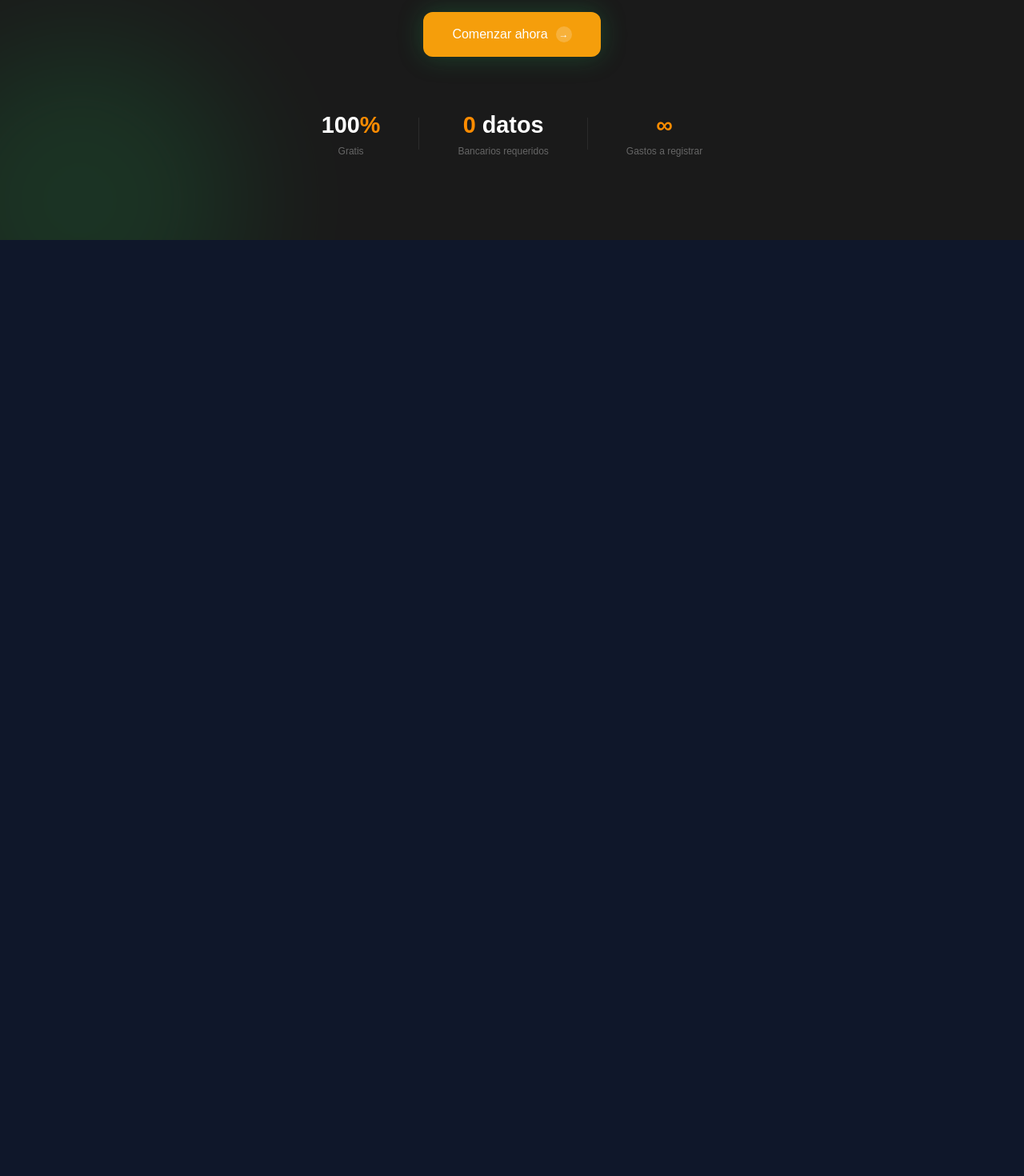
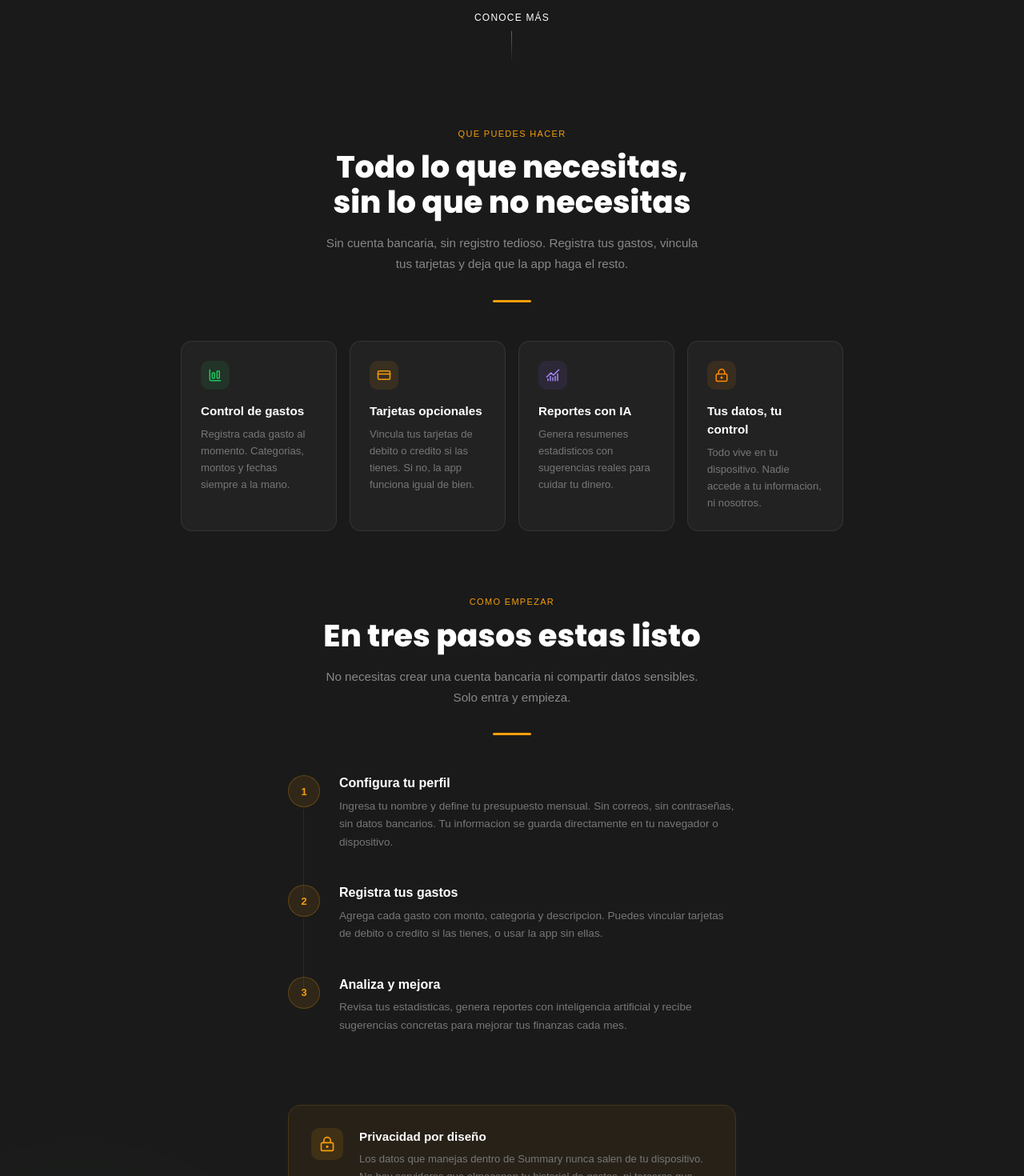
Before and after one commit to zeusCach/SummaryExpense, a React (Vite) app: page / in a window 1280 px wide. Shown: the part 500-1970 px from the top of the page at 80% size. Before the commit the page ends 800 px from the top, so only its background shows below. Built offline with nearby package versions, Linux system fonts and the light colour scheme.

Commit message:
Mejorando la estructura y diseño de la página de inicio, añadiendo secciones informativas y un indicador de scroll.

```diff
--- a/src/Home.css
+++ b/src/Home.css
@@ -10,8 +10,8 @@
     display: flex;
     flex-direction: column;
     align-items: center;
-    justify-content: center;
-    padding: 3rem 2rem;
+    justify-content: flex-start;
+    padding: 4rem 2rem 6rem;
     position: relative;
     overflow: hidden;
 }
@@ -56,6 +56,7 @@
     letter-spacing: 0.05em;
     text-transform: uppercase;
     margin-bottom: 2rem;
+    margin-top: 2rem;
     animation: fadeUp 0.6s ease both;
 }
 
@@ -104,7 +105,7 @@
     gap: 10px;
     flex-wrap: wrap;
     justify-content: center;
-    margin-bottom: 3rem;
+    margin-bottom: 2.5rem;
     animation: fadeUp 0.6s ease 0.3s both;
 }
 
@@ -135,7 +136,6 @@
     font-weight: 500;
     cursor: pointer;
     transition: transform 0.2s, box-shadow 0.2s, background 0.2s;
-    animation: fadeUp 0.6s ease 0.4s both;
     box-shadow: 0 0 32px rgba(34, 197, 94, 0.25);
 }
 
@@ -161,40 +161,39 @@
     transform: translateX(3px);
 }
 
-/* ===== Stats inferiores ===== */
-.land-stats {
+/* ===== Scroll hint ===== */
+.land-scroll-hint {
     display: flex;
+    flex-direction: column;
     align-items: center;
-    gap: 3rem;
-    margin-top: 4rem;
+    gap: 8px;
+    margin-top: 1rem;
+    color: #ffffff;
+    font-size: 0.75rem;
+    letter-spacing: 0.1em;
+    text-transform: uppercase;
     animation: fadeUp 0.6s ease 0.5s both;
 }
 
-.land-stat {
-    text-align: center;
+.land-scroll-arrow {
+    width: 1px;
+    height: 40px;
+    background: linear-gradient(to bottom, #ffffff, transparent);
+    animation: scrollPulse 2s ease-in-out infinite;
 }
 
-.land-stat-num {
-    font-family: 'Syne', sans-serif;
-    font-size: 1.8rem;
-    font-weight: 700;
-    color: #fff;
-}
+@keyframes scrollPulse {
 
-.land-stat-num span {
-    color: #ff8c00;
-}
+    0%,
+    100% {
+        opacity: 0.3;
+        transform: scaleY(1);
+    }
 
-.land-stat-label {
-    font-size: 12px;
-    color: #666;
-    margin-top: 2px;
-}
-
-.land-divider {
-    width: 1px;
-    height: 40px;
-    background: rgba(255, 255, 255, 0.08);
+    50% {
+        opacity: 1;
+        transform: scaleY(1.1);
+    }
 }
 
 /* ===== Animaciones ===== */
@@ -224,17 +223,213 @@
 
 /* ===== Responsive mobile ===== */
 @media (max-width: 600px) {
-    .land-stats {
-        gap: 1.5rem;
-    }
-
-    .land-stat-num {
-        font-size: 1.4rem;
-    }
-
     .land-pills {
         flex-direction: column;
         align-items: center;
+    }
+}
+
+/* ===== Secciones home ===== */
+.home-section {
+    width: 100%;
+    max-width: 860px;
+    margin: 5rem auto 0;
+    padding: 0 1rem;
+}
+
+.home-section-label {
+    font-size: 11px;
+    font-weight: 500;
+    letter-spacing: 0.12em;
+    text-transform: uppercase;
+    color: #f59e0b;
+    margin-bottom: 0.75rem;
+    text-align: center;
+}
+
+.home-section-title {
+    font-family: 'Poppins', sans-serif;
+    font-size: clamp(1.6rem, 4vw, 2.4rem);
+    font-weight: 800;
+    text-align: center;
+    margin: 0 0 1rem;
+    line-height: 1.15;
+}
+
+.home-section-sub {
+    font-size: 0.95rem;
+    color: #888;
+    text-align: center;
+    max-width: 480px;
+    margin: 0 auto 2rem;
+    line-height: 1.7;
+    font-weight: 300;
+}
+
+.home-divider {
+    width: 48px;
+    height: 3px;
+    background: #f59e0b;
+    border-radius: 2px;
+    margin: 0 auto 3rem;
+}
+
+/* Features */
+.home-features {
+    display: grid;
+    grid-template-columns: repeat(auto-fit, minmax(190px, 1fr));
+    gap: 16px;
+}
+
+.home-feat {
+    background: rgba(255, 255, 255, 0.04);
+    border: 1px solid rgba(255, 255, 255, 0.08);
+    border-radius: 14px;
+    padding: 1.5rem;
+}
+
+.home-feat-icon {
+    width: 36px;
+    height: 36px;
+    border-radius: 10px;
+    display: flex;
+    align-items: center;
+    justify-content: center;
+    margin-bottom: 1rem;
+}
+
+.home-feat-title {
+    font-size: 0.95rem;
+    font-weight: 600;
+    margin-bottom: 0.4rem;
+    color: #fff;
+}
+
+.home-feat-desc {
+    font-size: 0.82rem;
+    color: #777;
+    line-height: 1.6;
+}
+
+/* Steps */
+.home-steps {
+    display: flex;
+    flex-direction: column;
+    gap: 0;
+    max-width: 560px;
+    margin: 0 auto 3rem;
+}
+
+.home-step {
+    display: flex;
+    gap: 1.5rem;
+    position: relative;
+}
+
+.home-step:not(:last-child)::before {
+    content: '';
+    position: absolute;
+    left: 19px;
+    top: 44px;
+    bottom: -16px;
+    width: 1px;
+    background: rgba(255, 255, 255, 0.08);
+}
+
+.home-step-num {
+    width: 40px;
+    height: 40px;
+    border-radius: 50%;
+    background: rgba(245, 158, 11, 0.1);
+    border: 1px solid rgba(245, 158, 11, 0.25);
+    display: flex;
+    align-items: center;
+    justify-content: center;
+    font-size: 0.8rem;
+    font-weight: 700;
+    color: #f59e0b;
+    flex-shrink: 0;
+    margin-top: 2px;
+}
+
+.home-step-body {
+    padding-bottom: 2.5rem;
+}
+
+.home-step-title {
+    font-size: 1rem;
+    font-weight: 600;
+    margin-bottom: 0.35rem;
+    color: #fff;
+}
+
+.home-step-desc {
+    font-size: 0.85rem;
+    color: #777;
+    line-height: 1.65;
+}
+
+/* Privacy banner */
+.home-privacy {
+    background: rgba(245, 158, 11, 0.06);
+    border: 1px solid rgba(245, 158, 11, 0.15);
+    border-radius: 16px;
+    padding: 1.75rem;
+    max-width: 560px;
+    margin: 0 auto 3rem;
+    display: flex;
+    gap: 1.25rem;
+    align-items: flex-start;
+}
+
+.home-privacy-icon {
+    width: 40px;
+    height: 40px;
+    border-radius: 10px;
+    background: rgba(245, 158, 11, 0.12);
+    display: flex;
+    align-items: center;
+    justify-content: center;
+    flex-shrink: 0;
+}
+
+.home-privacy-title {
+    font-size: 0.95rem;
+    font-weight: 600;
+    margin-bottom: 0.35rem;
+    color: #fff;
+}
+
+.home-privacy-desc {
+    font-size: 0.82rem;
+    color: #777;
+    line-height: 1.65;
+}
+
+/* CTA final */
+.home-cta-wrap {
+    display: flex;
+    flex-direction: column;
+    align-items: center;
+    gap: 1rem;
+    padding-bottom: 2rem;
+}
+
+.home-cta-sub {
+    font-size: 0.8rem;
+    color: #555;
+    text-align: center;
+    margin: 0;
+}
+
+/* Responsive */
+@media (max-width: 600px) {
+    .home-features {
+        grid-template-columns: 1fr;
+    }
+
+    .home-privacy {
+        flex-direction: column;
     }
 
     .land-cta {
@@ -243,10 +438,7 @@
     }
 }
 
-
-/** CSS de la vista start info**/
-
-
+/* ===== CSS de la vista start info ===== */
 .sr {
     font-family: 'Epilogue', sans-serif;
     background: #0f172a;
@@ -470,11 +662,11 @@
 
     0%,
     100% {
-        opacity: 1
+        opacity: 1;
     }
 
     50% {
-        opacity: 0
+        opacity: 0;
     }
 }
 
--- a/src/pages/Home.jsx
+++ b/src/pages/Home.jsx
@@ -1,6 +1,6 @@
 import { useNavigate } from "react-router-dom";
-import "../Home.css"; // o puedes usar styled-components / inline
-import { ChartColumnBigIcon, ChartNoAxesCombined, LockKeyhole, Rocket } from "lucide-react";
+import "../Home.css";
+import { ChartColumnBigIcon, ChartNoAxesCombined, CreditCard, LockKeyhole, Rocket } from "lucide-react";
 import { useUser } from "../hooks/useUser";
 
 export default function Home() {
@@ -11,11 +11,8 @@ export default function Home() {
         if (state.user) {
             return navigate("/dashboard");
         }
-
         return navigate("/datos")
     }
-
-
 
     return (
         <div className="land-root">
@@ -45,43 +42,112 @@ export default function Home() {
             {/* Pills de features */}
             <div className="land-pills">
                 <span className="land-pill">
-                    <Rocket className="text-emerald-500" /> Sin registro bancario
+                    <Rocket size={14} className="text-emerald-500" /> Sin registro bancario
                 </span>
                 <span className="land-pill">
-                    <ChartColumnBigIcon className="text-amber-600" /> Resumen en tiempo real
+                    <ChartColumnBigIcon size={14} className="text-amber-600" /> Resumen en tiempo real
                 </span>
                 <span className="land-pill">
-                    <LockKeyhole className="text-orange-300" /> Tus datos, tu control
-
+                    <LockKeyhole size={14} className="text-orange-300" /> Tus datos, tu control
                 </span>
             </div>
 
-            {/* Botón CTA principal */}
-            <button
-                className="land-cta"
-                onClick={authUser}
-            >
-                Comenzar ahora
-                <span className="land-cta-arrow">→</span>
-            </button>
+            {/* Indicador de scroll */}
+            <div className="land-scroll-hint">
+                <span className="text-white">Conoce más</span>
+                <div className="land-scroll-arrow" />
+            </div>
 
-            {/* Stats inferiores */}
-            <div className="land-stats">
-                <div className="land-stat">
-                    <div className="land-stat-num">100<span>%</span></div>
-                    <div className="land-stat-label">Gratis</div>
+            {/* ===== SECCIÓN: Qué puedes hacer ===== */}
+            <section className="home-section">
+                <p className="home-section-label">Que puedes hacer</p>
+                <h2 className="home-section-title">Todo lo que necesitas,<br />sin lo que no necesitas</h2>
+                <p className="home-section-sub">Sin cuenta bancaria, sin registro tedioso. Registra tus gastos, vincula tus tarjetas y deja que la app haga el resto.</p>
+                <div className="home-divider" />
+
+                <div className="home-features">
+                    <div className="home-feat">
+                        <div className="home-feat-icon" style={{ background: 'rgba(34,197,94,0.1)' }}>
+                            <ChartColumnBigIcon size={18} color="#22c55e" />
+                        </div>
+                        <div className="home-feat-title">Control de gastos</div>
+                        <div className="home-feat-desc">Registra cada gasto al momento. Categorias, montos y fechas siempre a la mano.</div>
+                    </div>
+                    <div className="home-feat">
+                        <div className="home-feat-icon" style={{ background: 'rgba(245,158,11,0.1)' }}>
+                            <CreditCard size={18} color="#f59e0b" />
+                        </div>
+                        <div className="home-feat-title">Tarjetas opcionales</div>
+                        <div className="home-feat-desc">Vincula tus tarjetas de debito o credito si las tienes. Si no, la app funciona igual de bien.</div>
+                    </div>
+                    <div className="home-feat">
+                        <div className="home-feat-icon" style={{ background: 'rgba(139,92,246,0.1)' }}>
+                            <ChartNoAxesCombined size={18} color="#a78bfa" />
+                        </div>
+                        <div className="home-feat-title">Reportes con IA</div>
+                        <div className="home-feat-desc">Genera resumenes estadisticos con sugerencias reales para cuidar tu dinero.</div>
+                    </div>
+                    <div className="home-feat">
+                        <div className="home-feat-icon" style={{ background: 'rgba(255,140,0,0.1)' }}>
+                            <LockKeyhole size={18} color="#ff8c00" />
+                        </div>
+                        <div className="home-feat-title">Tus datos, tu control</div>
+                        <div className="home-feat-desc">Todo vive en tu dispositivo. Nadie accede a tu informacion, ni nosotros.</div>
+                    </div>
                 </div>
-                <div className="land-divider" />
-                <div className="land-stat">
-                    <div className="land-stat-num"><span>0</span> datos</div>
-                    <div className="land-stat-label">Bancarios requeridos</div>
+            </section>
+
+            {/* ===== SECCIÓN: Cómo empezar ===== */}
+            <section className="home-section">
+                <p className="home-section-label">Como empezar</p>
+                <h2 className="home-section-title">En tres pasos estas listo</h2>
+                <p className="home-section-sub">No necesitas crear una cuenta bancaria ni compartir datos sensibles. Solo entra y empieza.</p>
+                <div className="home-divider" />
+
+                <div className="home-steps">
+                    <div className="home-step">
+                        <div className="home-step-num">1</div>
+                        <div className="home-step-body">
+                            <div className="home-step-title">Configura tu perfil</div>
+                            <div className="home-step-desc">Ingresa tu nombre y define tu presupuesto mensual. Sin correos, sin contraseñas, sin datos bancarios. Tu informacion se guarda directamente en tu navegador o dispositivo.</div>
+                        </div>
+                    </div>
+                    <div className="home-step">
+                        <div className="home-step-num">2</div>
+                        <div className="home-step-body">
+                            <div className="home-step-title">Registra tus gastos</div>
+                            <div className="home-step-desc">Agrega cada gasto con monto, categoria y descripcion. Puedes vincular tarjetas de debito o credito si las tienes, o usar la app sin ellas.</div>
+                        </div>
+                    </div>
+                    <div className="home-step">
+                        <div className="home-step-num">3</div>
+                        <div className="home-step-body">
+                            <div className="home-step-title">Analiza y mejora</div>
+                            <div className="home-step-desc">Revisa tus estadisticas, genera reportes con inteligencia artificial y recibe sugerencias concretas para mejorar tus finanzas cada mes.</div>
+                        </div>
+                    </div>
                 </div>
-                <div className="land-divider" />
-                <div className="land-stat">
-                    <div className="land-stat-num"><span>∞</span></div>
-                    <div className="land-stat-label">Gastos a registrar</div>
+
+                {/* Banner de privacidad */}
+                <div className="home-privacy">
+                    <div className="home-privacy-icon">
+                        <LockKeyhole size={20} color="#f59e0b" />
+                    </div>
+                    <div>
+                        <div className="home-privacy-title">Privacidad por diseño</div>
+                        <div className="home-privacy-desc">Los datos que manejas dentro de Summary nunca salen de tu dispositivo. No hay servidores que almacenen tu historial de gastos, ni terceros que accedan a tu informacion. Todo vive en el storage de tu navegador.</div>
+                    </div>
                 </div>
-            </div>
+
+                {/* CTA final */}
+                <div className="home-cta-wrap">
+                    <button className="land-cta" onClick={authUser}>
+                        Comenzar ahora
+                        <span className="land-cta-arrow">→</span>
+                    </button>
+                    <p className="home-cta-sub">Gratis. Sin cuenta bancaria. Sin datos personales.</p>
+                </div>
+            </section>
 
         </div>
     );
```
